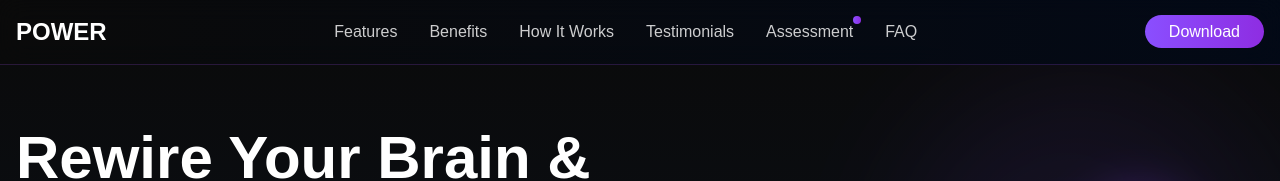
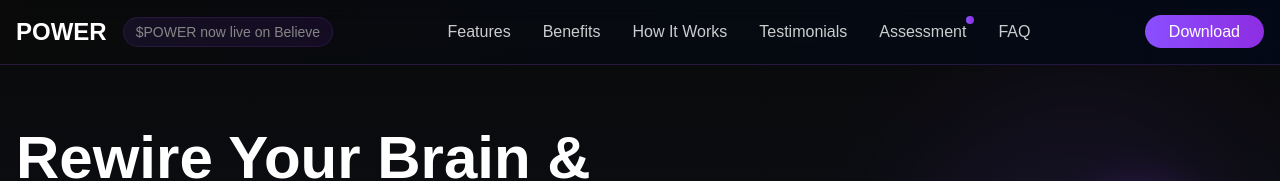
Before and after one commit to Nero10k/app-lander, a Next.js app: page / in a window 1280 px wide. Shown: the top 181 px of the page. Built offline with nearby package versions, Linux system fonts and the light colour scheme.

Commit message:
Add  token link to Believe in header

```diff
--- a/src/components/Header.tsx
+++ b/src/components/Header.tsx
@@ -8,6 +8,15 @@ export default function Header() {
           <Link href="/" className="text-2xl font-bold text-white">
             POWER
           </Link>
+
+          <a
+            href="https://believe.app/coin/DDhfToCTkJjJ3j921hKHcgCdc5RTvrUQTfmWJ3YQo6tf"
+            target="_blank"
+            rel="noopener noreferrer"
+            className="ml-4 text-xs sm:text-sm bg-gradient-to-r from-[#8A4FFF]/20 to-[#8E2DE2]/20 text-white px-2 sm:px-3 py-1 rounded-full border border-purple-500/30 hover:border-purple-500/50 transition-all animate-pulse"
+          >
+            $POWER now live on Believe
+          </a>
         </div>
 
         <nav className="hidden md:flex space-x-8">
```
